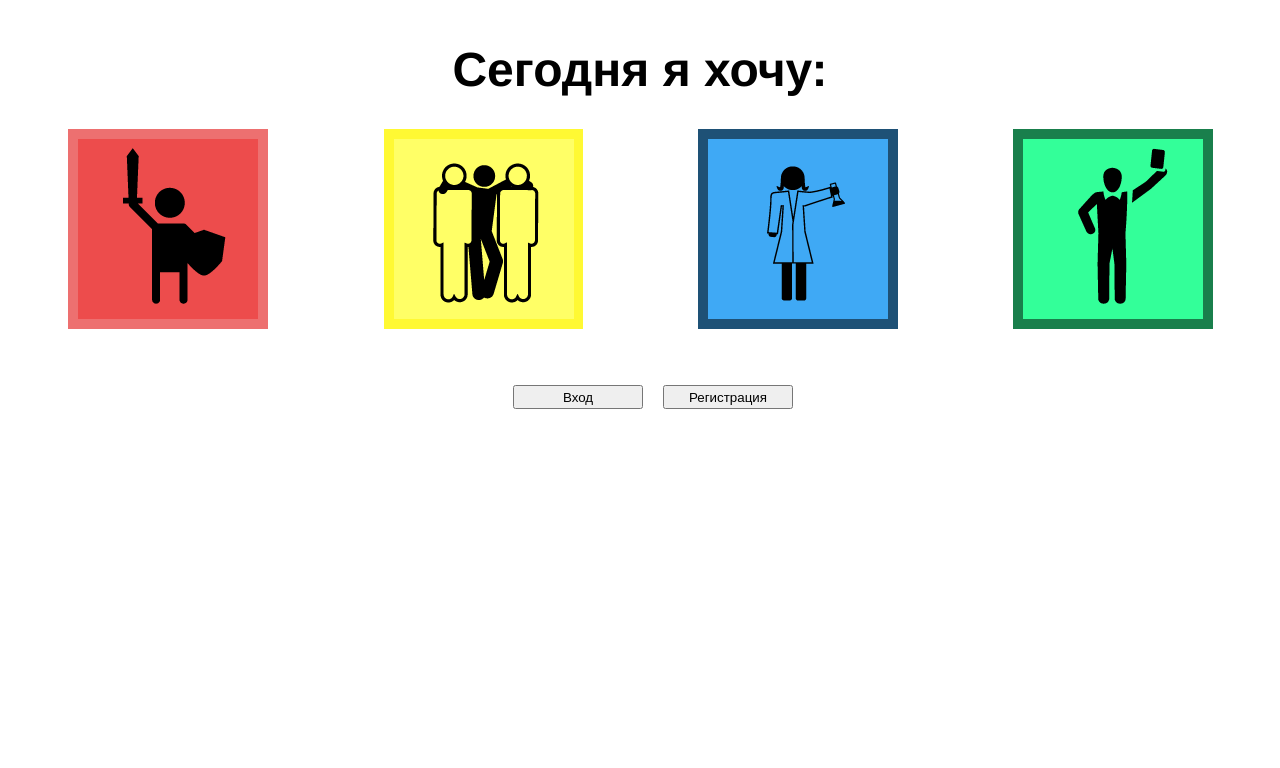
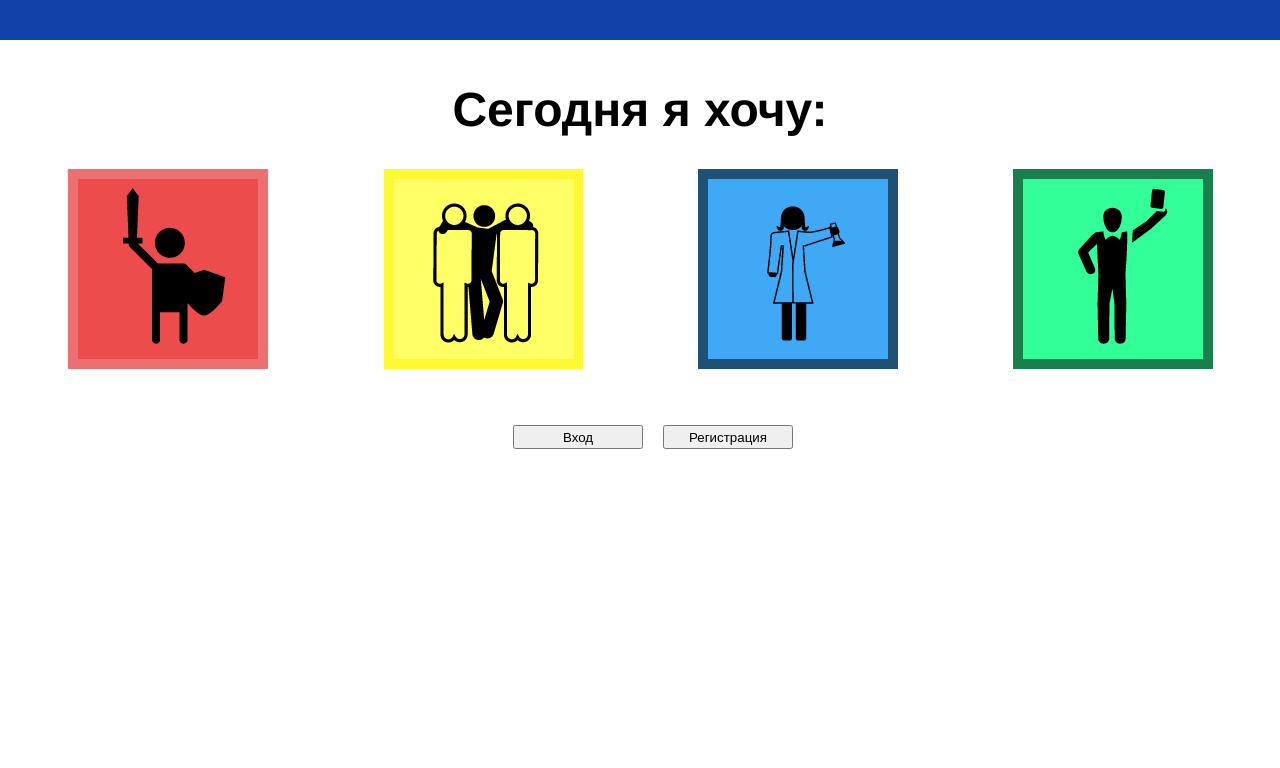
Before and after one commit to sarutobi/children, a Django app: page / in a window 1280 px wide. Shown: the top 768 px of the page. Before the commit the page ends 409 px from the top, so only its background shows below. Run offline with Django 3.2, Linux system fonts and the light colour scheme; some libraries are stand-ins or nearby versions.

Commit message:
header in index.html

```diff
--- a/templates/index.html
+++ b/templates/index.html
@@ -12,6 +12,10 @@
 			font-size: 36pt;
 			text-align: center;
 			font-weight: bold;
+		}
+		#header {
+			width: 100%; height: 40px;
+			background: #1142AA;
 		}
 		#startForm {
 			height: 100%;
@@ -84,6 +88,7 @@
 	<script type="text/javascript" src="http://cloud.github.com/downloads/malsup/cycle/jquery.cycle.all.2.74.js"></script>
 </head>
 <body>
+	<div id='header'></div>
 	{% block content %}{% endblock %}
 </body>
 </html>
```
